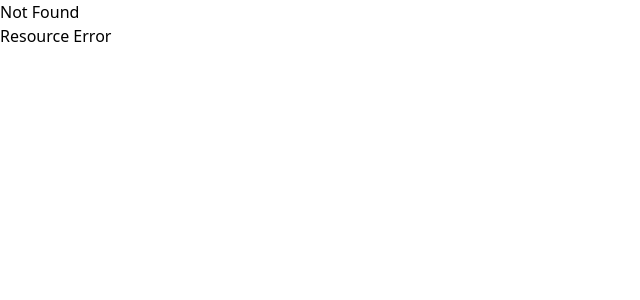
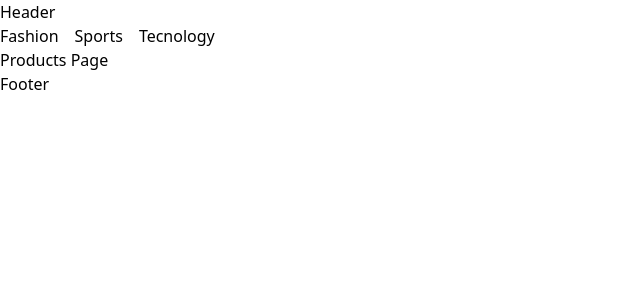
Before and after one commit to MuhammadAsharul/course-nextjs, a Next.js app: page /products in a window 1280 px wide. Before the commit this address had no page. Shown: the top 300 px of the page, without its empty margins (0-640 px from the left). Built offline with nearby package versions, Linux system fonts and the light colour scheme.

Commit message:
add: layout page

```diff
--- a/src/app/layout.tsx
+++ b/src/app/layout.tsx
@@ -28,7 +28,9 @@ export default function RootLayout({
       <body
         className={`${geistSans.variable} ${geistMono.variable} antialiased`}
       >
+        <h1>Header</h1>
         {children}
+        <h1>Footer</h1>
       </body>
     </html>
   );
--- /dev/null
+++ b/src/app/products/layout.tsx
@@ -0,0 +1,16 @@
+export default function RootLayout({
+  children,
+}: Readonly<{
+  children: React.ReactNode;
+}>) {
+  return (
+    <>
+      <ul className="flex gap-4">
+        <li>Fashion</li>
+        <li>Sports</li>
+        <li>Tecnology</li>
+      </ul>
+      {children}
+    </>
+  );
+}
--- /dev/null
+++ b/src/app/products/page.tsx
@@ -0,0 +1,3 @@
+export default function Page() {
+  return <h1>Products Page</h1>;
+}
--- /dev/null
+++ b/src/app/products/shoes/page.tsx
@@ -0,0 +1,3 @@
+export default function Page() {
+  return <h1>Shoes Page</h1>;
+}
```
